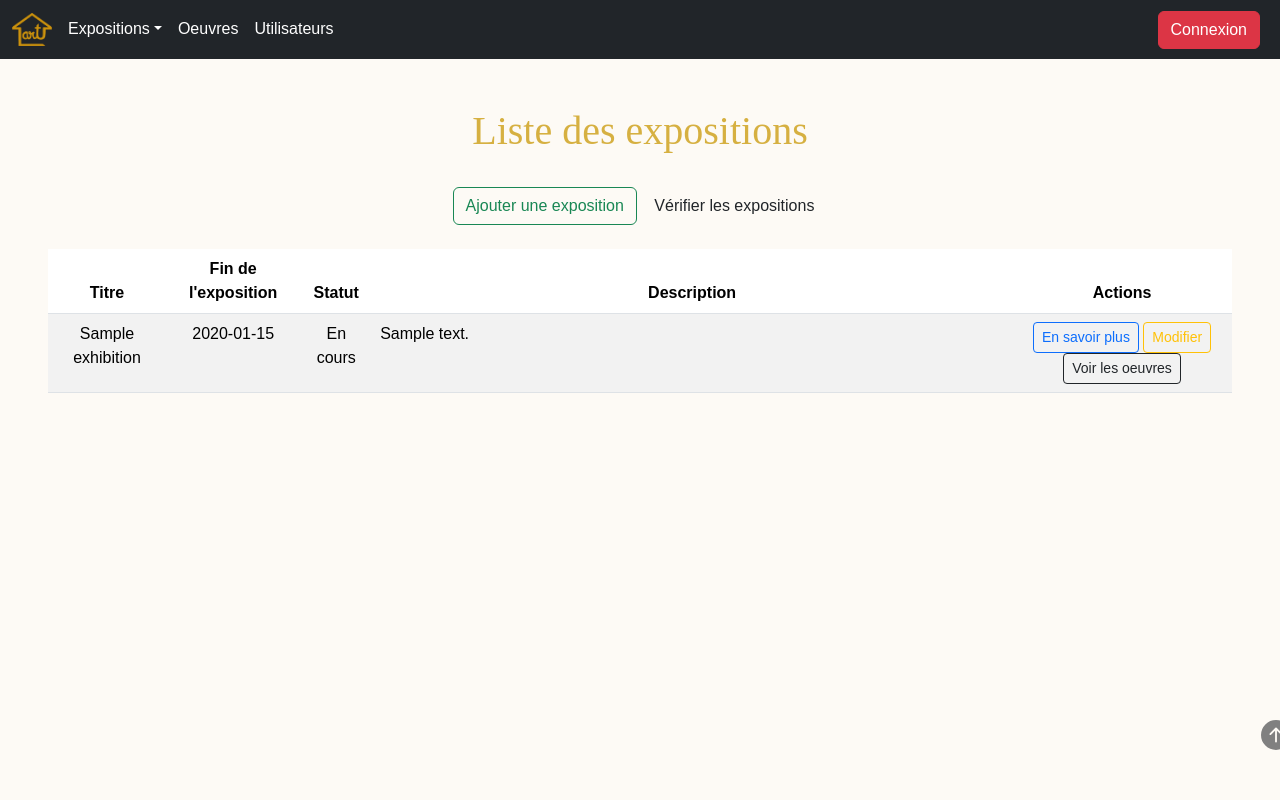
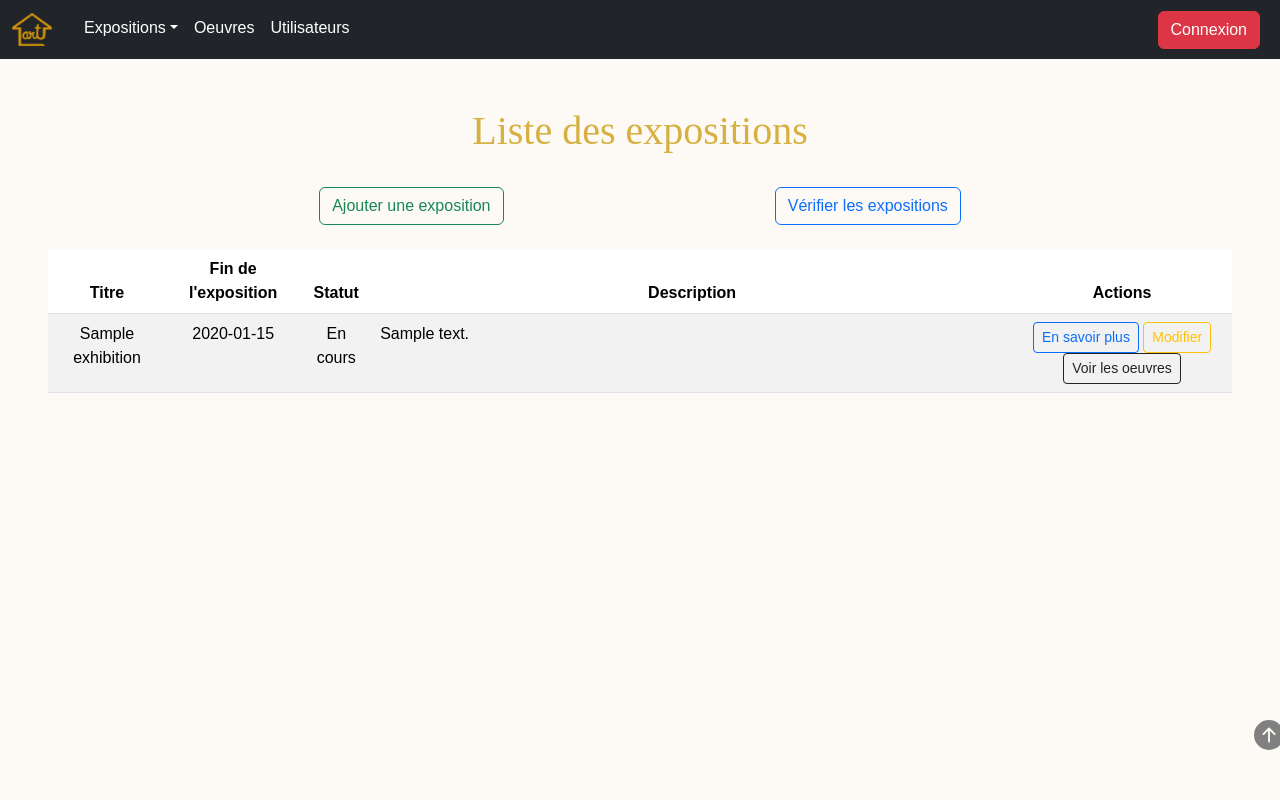
Before and after one commit to David-Besse/art-home_back, a Symfony app: template templates/exhibition/index.html.twig in a window 1280 px wide. Run offline with Twig, Linux system fonts and the light colour scheme; the template is opened without the code that fills it: most values are stand-ins (such as "Sample title", 1, 10 or a date in 2020); some libraries are stand-ins or nearby versions; some web fonts are replaced.

Commit message:
adding button up in templates and css on checking exhibition's button

```diff
--- a/public/css/art@home.css
+++ b/public/css/art@home.css
@@ -29,7 +29,6 @@ h1 {
 {
     position: fixed;
     top: 90%;
-    left: 98.5%;
+    left: 98%;
     color: grey;
-
 }
--- a/src/Command/ExhibitionsCheckCommand.php
+++ b/src/Command/ExhibitionsCheckCommand.php
@@ -40,7 +40,7 @@ class ExhibitionsCheckCommand extends Command
         $io = new SymfonyStyle($input, $output);
         $io->info('Vérification de la validité de l\'exposition');
 
-        $exhibitions = $this->exhibitionRepository->findAll();
+        $exhibitions = $this->exhibitionRepository->findBy(['status' => 1]);
 
         foreach($exhibitions as $exhibition)
         {
--- a/src/Controller/Back/ExhibitionController.php
+++ b/src/Controller/Back/ExhibitionController.php
@@ -11,7 +11,6 @@ use Symfony\Component\Console\Input\ArrayInput;
 use Symfony\Component\Routing\Annotation\Route;
 use Symfony\Component\Console\Output\NullOutput;
 use Symfony\Component\HttpKernel\KernelInterface;
-use Symfony\Component\Console\Output\BufferedOutput;
 use Symfony\Component\HttpFoundation\RedirectResponse;
 use Symfony\Bundle\FrameworkBundle\Console\Application;
 use Symfony\Bundle\FrameworkBundle\Controller\AbstractController;
--- a/src/Entity/User.php
+++ b/src/Entity/User.php
@@ -26,6 +26,7 @@ class User implements UserInterface, PasswordAuthenticatedUserInterface
 
     /**
      * @ORM\Column(type="string", length=180, unique=true)
+     * @Groups({"get_exhibitions_collection"})
      * @Assert\NotBlank(groups={"registration"})
      * @Assert\Regex(
      * pattern= "/^[a-zA-Z0-9_.-]+@[a-zA-Z0-9-]+\.[a-z]{2,4}$/",
--- /dev/null
+++ b/templates/_button_up.html.twig
@@ -0,0 +1,4 @@
+<a id="buttonUp" href="#top"><svg xmlns="http://www.w3.org/2000/svg" width="30" fill="currentColor" class="bi bi-arrow-up-circle-fill" viewBox="0 0 16 16">
+    <path d="M16 8A8 8 0 1 0 0 8a8 8 0 0 0 16 0zm-7.5 3.5a.5.5 0 0 1-1 0V5.707L5.354 7.854a.5.5 0 1 1-.708-.708l3-3a.5.5 0 0 1 .708 0l3 3a.5.5 0 0 1-.708.708L8.5 5.707V11.5z"/>
+</svg>
+</a>
--- a/templates/artwork/index.html.twig
+++ b/templates/artwork/index.html.twig
@@ -8,6 +8,7 @@
 <div class="text-center d-flex justify-content-around">
     <a href="{{ path('app_artwork_new') }}" class="btn btn-outline-success mb-4 mt-4">Ajouter une oeuvre</a>
 </div>
+{{ include('_button_up.html.twig') }}
 <form class="d-inline-flex mb-5" role="search">
     <input class="form-control me-2" type="search" placeholder="Rechercher" name="keyword" aria-label="Search" value="{{ app.request.query.get('keyword') }}">
     <button class="btn btn-outline-dark" type="submit">Rechercher</button>
--- a/templates/exhibition/archive.html.twig
+++ b/templates/exhibition/archive.html.twig
@@ -1,7 +1,7 @@
 {% extends 'main.html.twig' %}
 {% block sub_body %}
 <h1 class="text-center mb-5">Liste des expositions archivées</h1>
-
+{{ include('_button_up.html.twig') }}
 <table class="table table-striped">
     <thead>
         <tr class="text-center">
--- a/templates/exhibition/index.html.twig
+++ b/templates/exhibition/index.html.twig
@@ -5,13 +5,11 @@
 {% block sub_body %}
 <h1 class="text-center">Liste des expositions</h1>
 {{ include('_flash_messages.html.twig')}}
-<div class="text-center">
+<div class="d-flex justify-content-evenly">
     <a href="{{ path('app_exhibition_new') }}" class="btn btn-outline-success mb-4 mt-4">Ajouter une exposition</a>
-    <a href="{{ path('app_exhibitions_command_check') }}" class="btn mb-4 mt-4">Vérifier les expositions</a>
+    <a href="{{ path('app_exhibitions_command_check') }}" class="btn btn-outline-primary mb-4 mt-4">Vérifier les expositions</a>
 </div>
-<a id="buttonUp" href="#top"><svg xmlns="http://www.w3.org/2000/svg" width="30" fill="currentColor" class="bi bi-arrow-up-circle-fill" viewBox="0 0 16 16">
-    <path d="M16 8A8 8 0 1 0 0 8a8 8 0 0 0 16 0zm-7.5 3.5a.5.5 0 0 1-1 0V5.707L5.354 7.854a.5.5 0 1 1-.708-.708l3-3a.5.5 0 0 1 .708 0l3 3a.5.5 0 0 1-.708.708L8.5 5.707V11.5z"/>
-  </svg></a>
+{{ include('_button_up.html.twig') }}
 <table class="table table-striped table-hover">
     <thead>
         <tr class="text-center">
--- a/templates/main.html.twig
+++ b/templates/main.html.twig
@@ -2,11 +2,11 @@
 {% block body %}
 <nav class="navbar navbar-expand-lg bg-dark" id="top">
     <div class="container-fluid">
-        <a class="navbar-brand text-white" href="{{ path('app_home_backoffice')}}">
-            <img src="{{ asset('image/logo_art_at_home.png')}}" alt="Logo Art@home" width="40px">
-        </a>
         <div class="collapse navbar-collapse d-flex justify-content-between align-items-center" id="navbarSupportedContent">
             <ul class="nav nav-underline">
+                <a class="navbar-brand text-white" href="{{ path('app_home_backoffice')}}">
+                    <img src="{{ asset('image/logo_art_at_home.png')}}" alt="Logo Art@home" width="40px">
+                </a>
                 <li class="nav-item dropdown ">
                     <a class="nav-link dropdown-toggle text-white" role="button" data-bs-toggle="dropdown" aria-expanded="false">Expositions</a>
                     <ul class="dropdown-menu dropdown-menu-dark">
--- a/templates/user/index.html.twig
+++ b/templates/user/index.html.twig
@@ -8,6 +8,7 @@
 <div class="text-center">
     <a href="{{ path('app_user_new') }}" class="btn btn-outline-success mb-4 mt-4">Ajouter un utilisateur</a>
 </div>
+{{ include('_button_up.html.twig') }}
 <table class="table table-striped table-hover">
     <thead>
         <tr class="text-center">
```
